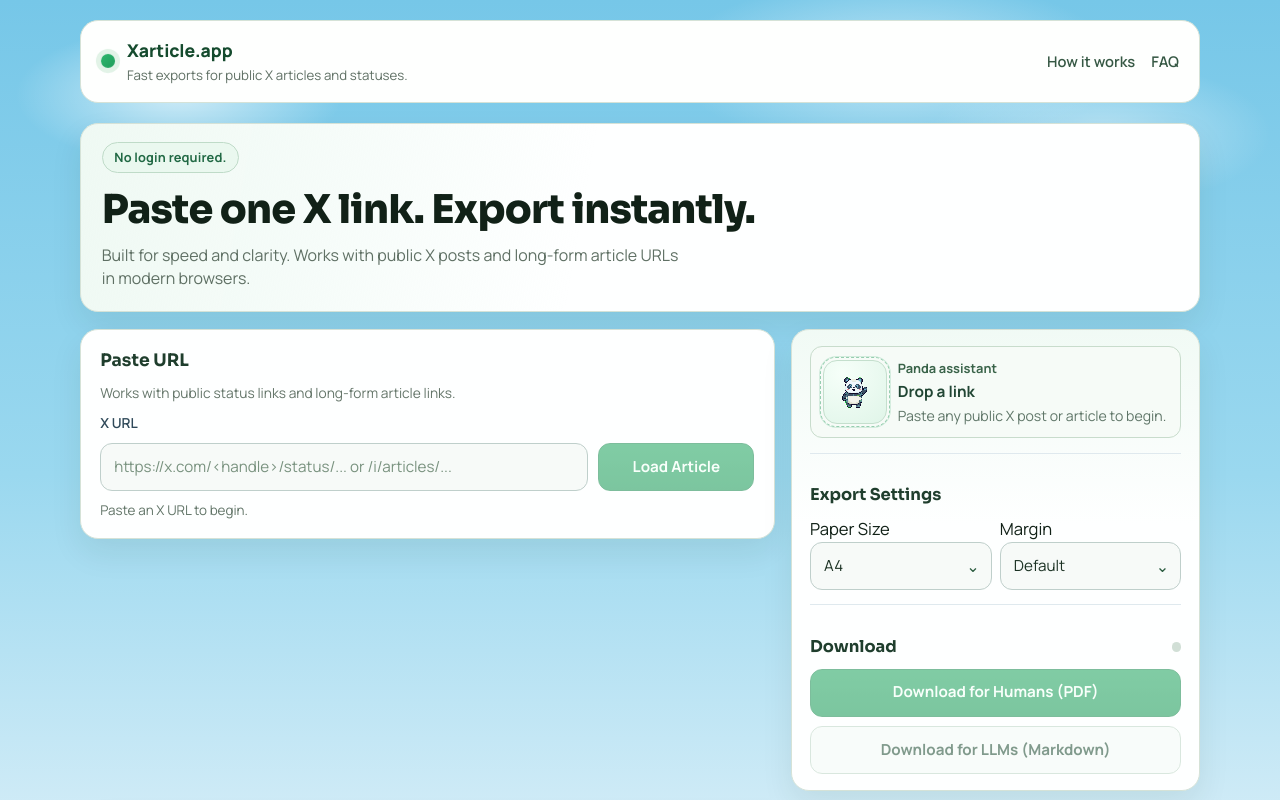
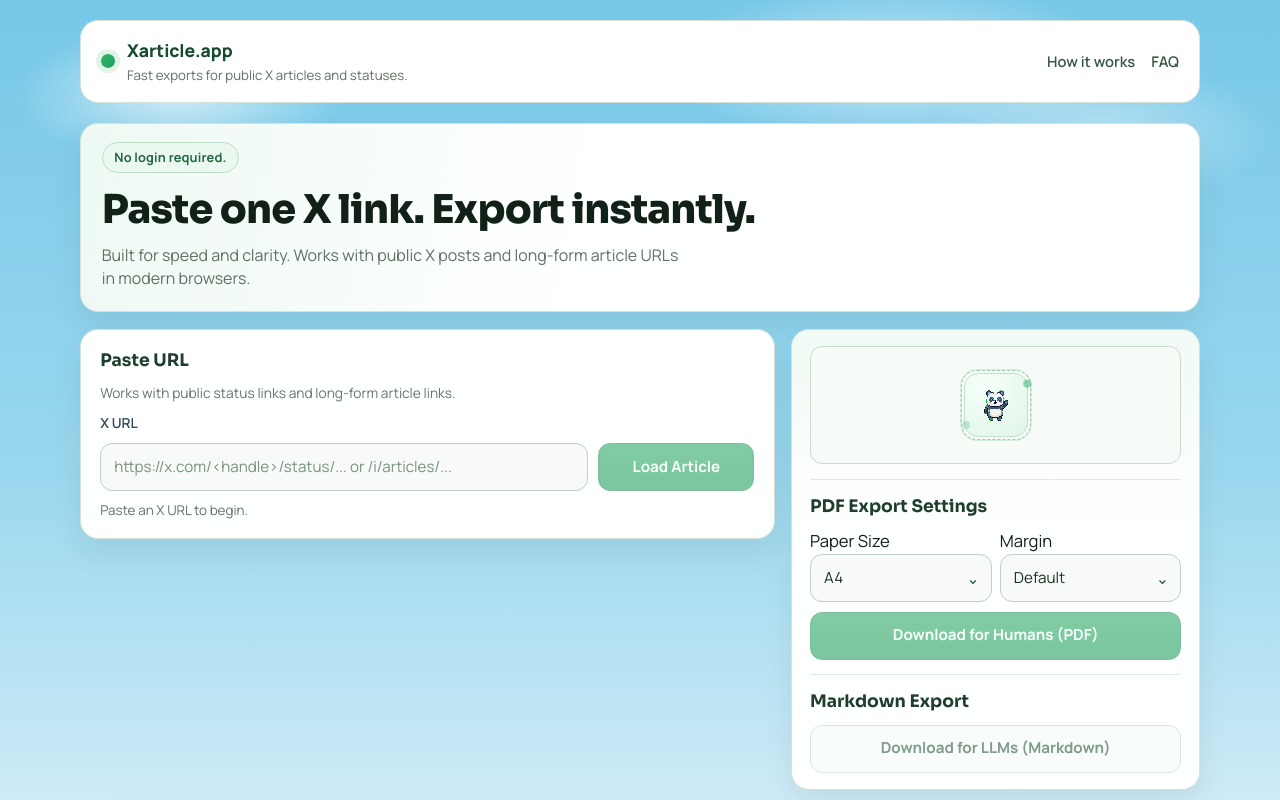
Before and after one commit to SmitMachhi/Xarticle, a React (Vite) app: page / in a window 1280 px wide. Shown: the top 800 px of the page. Built offline with nearby package versions, Linux system fonts and the light colour scheme; what pdfmake would draw is missing.

Commit message:
panda no yap

```diff
--- a/src/App.tsx
+++ b/src/App.tsx
@@ -68,28 +68,20 @@ function App() {
     if (loading) {
       return {
         src: pandaWrench,
-        label: 'Working on it',
-        copy: 'Pulling text blocks and metadata from the link.',
       }
     }
     if (error) {
       return {
         src: pandaSeriousGear,
-        label: 'Need a fix',
-        copy: 'Try a different public URL or use companion extension mode.',
       }
     }
     if (article) {
       return {
         src: pandaWinkHeart,
-        label: 'Ready to export',
-        copy: 'Preview looks good. Pick format and download.',
       }
     }
     return {
       src: pandaWave,
-      label: 'Drop a link',
-      copy: 'Paste any public X post or article to begin.',
     }
   }, [article, error, loading])
 
@@ -212,21 +204,14 @@ function App() {
                 ✦
               </span>
               <div className="panda-avatar-wrap">
-                <img src={mascotState.src} alt="Panda assistant" />
-              </div>
-              <div>
-                <p className="panda-guide-title">Panda assistant</p>
-                <p key={mascotState.label} className="panda-guide-status text-swap">
-                  {mascotState.label}
-                </p>
-                <p key={mascotState.copy} className="panda-guide-copy text-swap">
-                  {mascotState.copy}
-                </p>
+                <img src={mascotState.src} alt="Panda mascot" />
+                <span className="orbit orbit-a" aria-hidden="true" />
+                <span className="orbit orbit-b" aria-hidden="true" />
               </div>
             </div>
 
             <section className="section-block">
-              <h2 className="section-title">Export Settings</h2>
+              <h2 className="section-title">PDF Export Settings</h2>
               <div className="option-grid">
                 <label>
                   Paper Size
@@ -248,17 +233,16 @@ function App() {
                   </span>
                 </label>
               </div>
-            </section>
-
-            <section className="section-block">
-              <h2 className="section-title section-title-with-dot">
-                Download
-                <span className={`live-dot ${canDownload ? 'is-ready' : ''}`} aria-hidden="true" />
-              </h2>
               <div className="button-row">
                 <button className="btn-primary" onClick={downloadPdf} disabled={!canDownload}>
                   {downloadState === 'pdf' ? 'Generating...' : 'Download for Humans (PDF)'}
                 </button>
+              </div>
+            </section>
+
+            <section className="section-block">
+              <h2 className="section-title">Markdown Export</h2>
+              <div className="button-row">
                 <button className="btn-muted" onClick={downloadMarkdown} disabled={!canDownload}>
                   {downloadState === 'markdown' ? 'Generating...' : 'Download for LLMs (Markdown)'}
                 </button>
--- a/src/index.css
+++ b/src/index.css
@@ -51,17 +51,6 @@
   }
 }
 
-@keyframes text-swap-in {
-  from {
-    opacity: 0;
-    transform: translateY(3px);
-  }
-  to {
-    opacity: 1;
-    transform: translateY(0);
-  }
-}
-
 @keyframes sparkle-burst {
   0% {
     opacity: 0;
@@ -76,14 +65,14 @@
   }
 }
 
-@keyframes dot-ready {
+@keyframes orbit-drift {
   0%,
   100% {
-    transform: scale(1);
-    opacity: 0.65;
+    transform: translate(0, 0);
+    opacity: 0.5;
   }
   50% {
-    transform: scale(1.2);
+    transform: translate(4px, -5px);
     opacity: 1;
   }
 }
@@ -324,26 +313,6 @@ select {
   color: #1f3e2d;
 }
 
-.section-title-with-dot {
-  display: flex;
-  align-items: center;
-  justify-content: space-between;
-}
-
-.live-dot {
-  width: 0.62rem;
-  height: 0.62rem;
-  border-radius: 999px;
-  background: #9cb8a5;
-  opacity: 0.45;
-}
-
-.live-dot.is-ready {
-  background: #1f9d5b;
-  opacity: 1;
-  animation: dot-ready 1s ease-in-out infinite;
-}
-
 .section-subtitle {
   margin: 0;
   color: #65766a;
@@ -526,13 +495,13 @@ button:disabled {
 }
 
 .panda-guide {
-  display: flex;
-  align-items: center;
-  gap: 0.7rem;
+  display: grid;
+  place-items: center;
   border: 1px solid #c8dccc;
   border-radius: 12px;
   background: #f6fbf7;
   padding: 0.72rem;
+  min-height: 118px;
   position: relative;
   overflow: hidden;
   transition: border-color 120ms ease, background-color 120ms ease;
@@ -572,7 +541,7 @@ button:disabled {
 }
 
 .panda-guide:hover .panda-avatar-wrap {
-  transform: translateX(4px) translateY(-2px);
+  transform: translateY(-2px) scale(1.03);
 }
 
 .panda-guide.is-ready {
@@ -605,38 +574,26 @@ button:disabled {
   animation: sparkle-burst 700ms ease-out 80ms;
 }
 
-.text-swap {
-  animation: text-swap-in 160ms ease-out both;
+.orbit {
+  position: absolute;
+  width: 8px;
+  height: 8px;
+  border-radius: 999px;
+  background: #2bb56a;
+  opacity: 0.55;
 }
 
-.panda-guide-title,
-.panda-guide-status,
-.panda-guide-copy {
-  margin: 0;
+.orbit-a {
+  right: -4px;
+  top: 6px;
+  animation: orbit-drift 1.1s ease-in-out infinite;
 }
 
-.panda-guide-title {
-  font-size: 0.8rem;
-  font-weight: 700;
-  color: #396349;
-}
-
-.panda-guide-status {
-  margin-top: 0.12rem;
-  font-size: 0.96rem;
-  font-weight: 700;
-  color: #214634;
-}
-
-.panda-guide-copy {
-  margin-top: 0.1rem;
-  font-size: 0.88rem;
-  color: #5f7668;
-}
-
-.helper-card h2 {
-  margin: 0.95rem 0 0;
-  font-size: 1.02rem;
+.orbit-b {
+  left: -3px;
+  bottom: 7px;
+  background: #88d2a9;
+  animation: orbit-drift 1.1s ease-in-out infinite 120ms;
 }
 
 .preview-band {
```
